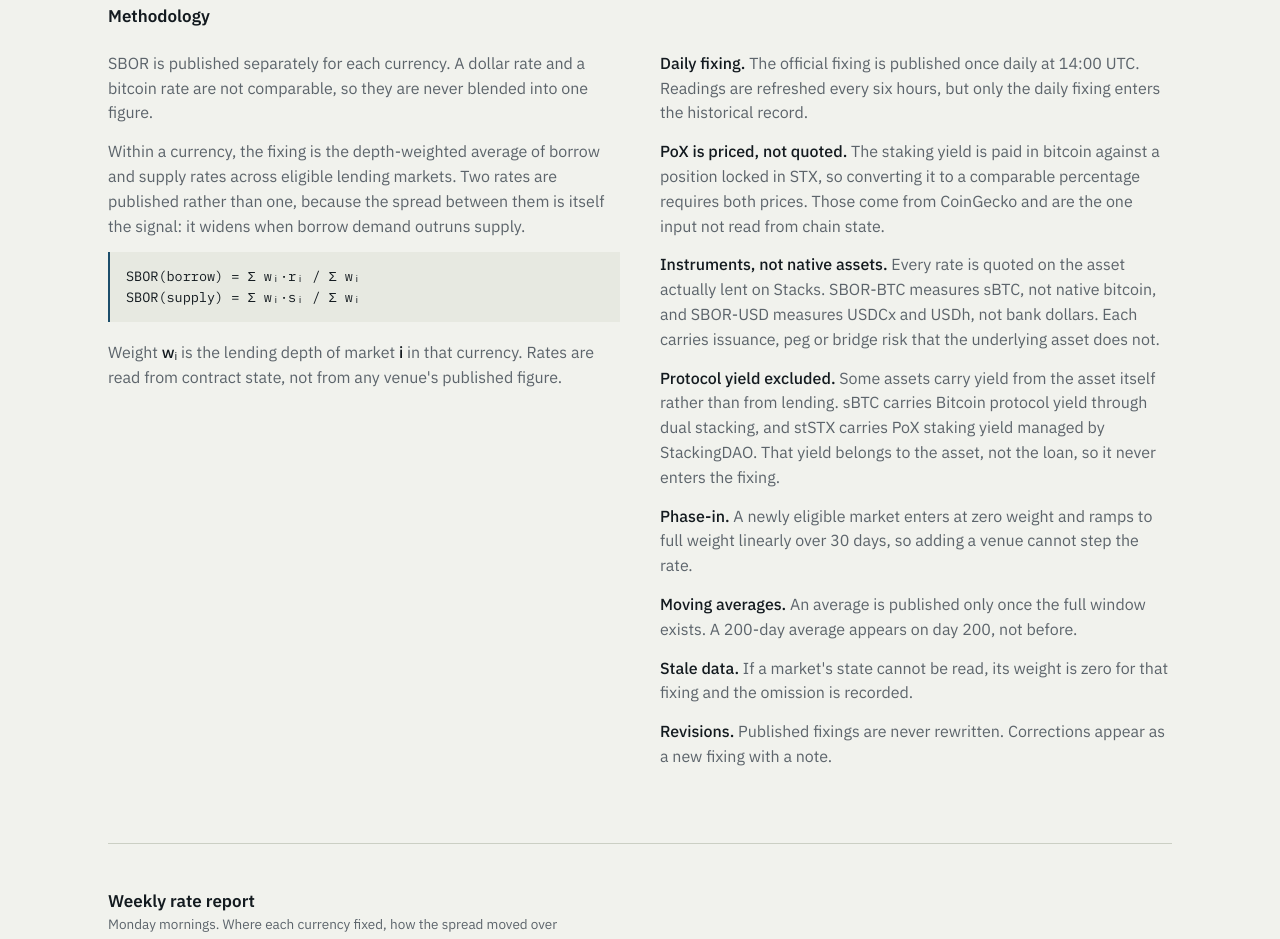
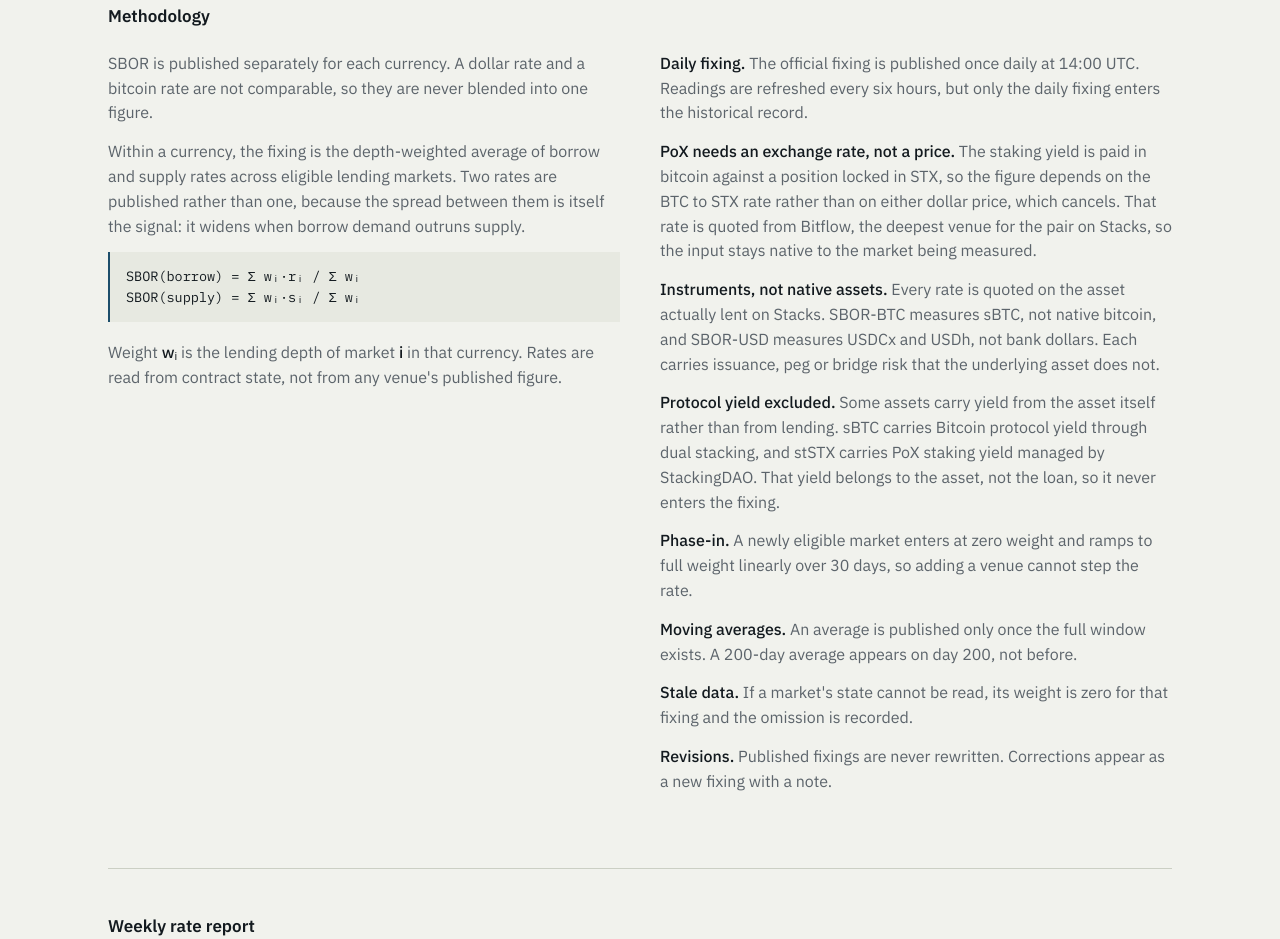
Before and after one commit to vidardigital/sbor, a website: page index.html in a window 1280 px wide. Shown: the part 2078-3017 px from the top of the page. Drawn offline with Linux system fonts and the light colour scheme.

Commit message:
Update index.html

```diff
--- a/index.html
+++ b/index.html
@@ -283,7 +283,7 @@ en:{
   consH:"Constituents",
   thead:["Market","Borrow APY","Supply APY","Protocol yield","Depth","Weight",""],
   coverage:(n,pct)=>`${n} ${n===1?"venue":"venues"} in this index · largest constituent ${pct}% of depth`,
-  sources:"Rates are read from Zest and Granite contract state on Stacks mainnet. Depth is read on-chain where available and from DefiLlama otherwise.",
+  sources:"Rates are read from Zest and Granite contract state on Stacks mainnet. Depth is read on-chain where available and from DefiLlama otherwise. The BTC to STX rate used for the staking yield is quoted from Bitflow.",
   consFoot:"Hatched weights are phasing in. A market becomes eligible once its lending depth stays above the inclusion floor for 30 consecutive days. Protocol yield is yield carried by the asset itself rather than by the loan. It is displayed but excluded from the fixing.",
   methodH:"Methodology",
   methodA:[
@@ -294,7 +294,7 @@ en:{
   ],
   methodB:[
     "<strong>Daily fixing.</strong> The official fixing is published once daily at 14:00 UTC. Readings are refreshed every six hours, but only the daily fixing enters the historical record.",
-    "<strong>PoX is priced, not quoted.</strong> The staking yield is paid in bitcoin against a position locked in STX, so converting it to a comparable percentage requires both prices. Those come from CoinGecko and are the one input not read from chain state.",
+    "<strong>PoX needs an exchange rate, not a price.</strong> The staking yield is paid in bitcoin against a position locked in STX, so the figure depends on the BTC to STX rate rather than on either dollar price, which cancels. That rate is quoted from Bitflow, the deepest venue for the pair on Stacks, so the input stays native to the market being measured.",
     "<strong>Instruments, not native assets.</strong> Every rate is quoted on the asset actually lent on Stacks. SBOR-BTC measures sBTC, not native bitcoin, and SBOR-USD measures USDCx and USDh, not bank dollars. Each carries issuance, peg or bridge risk that the underlying asset does not.",
     "<strong>Protocol yield excluded.</strong> Some assets carry yield from the asset itself rather than from lending. sBTC carries Bitcoin protocol yield through dual stacking, and stSTX carries PoX staking yield managed by StackingDAO. That yield belongs to the asset, not the loan, so it never enters the fixing.",
     "<strong>Phase-in.</strong> A newly eligible market enters at zero weight and ramps to full weight linearly over 30 days, so adding a venue cannot step the rate.",
@@ -329,7 +329,7 @@ pt:{
   consH:"Componentes",
   thead:["Mercado","APY de empréstimo","APY de depósito","Rendimento do protocolo","Profundidade","Peso",""],
   coverage:(n,pct)=>`${n} ${n===1?"plataforma":"plataformas"} neste índice · maior componente com ${pct}% da profundidade`,
-  sources:"As taxas são lidas do estado dos contratos da Zest e da Granite na mainnet da Stacks. A profundidade é lida on-chain quando disponível e vem da DefiLlama nos demais casos.",
+  sources:"As taxas são lidas do estado dos contratos da Zest e da Granite na mainnet da Stacks. A profundidade é lida on-chain quando disponível e vem da DefiLlama nos demais casos. A relação BTC para STX usada no rendimento do staking é cotada na Bitflow.",
   consFoot:"Pesos hachurados estão em entrada gradual. Um mercado se torna elegível quando sua profundidade de crédito permanece acima do piso de inclusão por 30 dias consecutivos. Rendimento do protocolo é o rendimento gerado pelo próprio ativo, e não pelo empréstimo. Ele é exibido, mas fica fora do fixing.",
   methodH:"Metodologia",
   methodA:[
@@ -340,7 +340,7 @@ pt:{
   ],
   methodB:[
     "<strong>Fixing diário.</strong> O fixing oficial é publicado uma vez por dia, às 14:00 UTC. As leituras são atualizadas a cada seis horas, mas somente o fixing diário entra no registro histórico.",
-    "<strong>O PoX é convertido, não cotado.</strong> O rendimento do staking é pago em bitcoin sobre uma posição travada em STX, então converter isso em um percentual comparável exige os dois preços. Eles vêm da CoinGecko e são a única entrada que não é lida do estado dos contratos.",
+    "<strong>O PoX depende de uma taxa de câmbio, não de um preço.</strong> O rendimento do staking é pago em bitcoin sobre uma posição travada em STX, então o número depende da relação BTC para STX, e não de qualquer preço em dólar, que se cancela. Essa relação é cotada na Bitflow, a maior liquidez do par na Stacks, o que mantém a entrada nativa ao mercado medido.",
     "<strong>Instrumentos, não ativos nativos.</strong> Cada taxa se refere ao ativo que é de fato emprestado na Stacks. O SBOR-BTC mede o sBTC, não o bitcoin nativo, e o SBOR-USD mede USDCx e USDh, não dólares bancários. Cada um carrega risco de emissão, paridade ou ponte que o ativo original não tem.",
     "<strong>Rendimento do protocolo fica de fora.</strong> Alguns ativos rendem por si mesmos, e não pelo empréstimo. O sBTC carrega rendimento do protocolo Bitcoin via dual stacking, e o stSTX carrega rendimento de staking PoX administrado pela StackingDAO. Esse rendimento pertence ao ativo, não ao empréstimo, então nunca entra no fixing.",
     "<strong>Entrada gradual.</strong> Um mercado recém-elegível entra com peso zero e sobe linearmente até o peso cheio ao longo de 30 dias, de modo que incluir uma plataforma nunca provoca um salto na taxa.",
```
